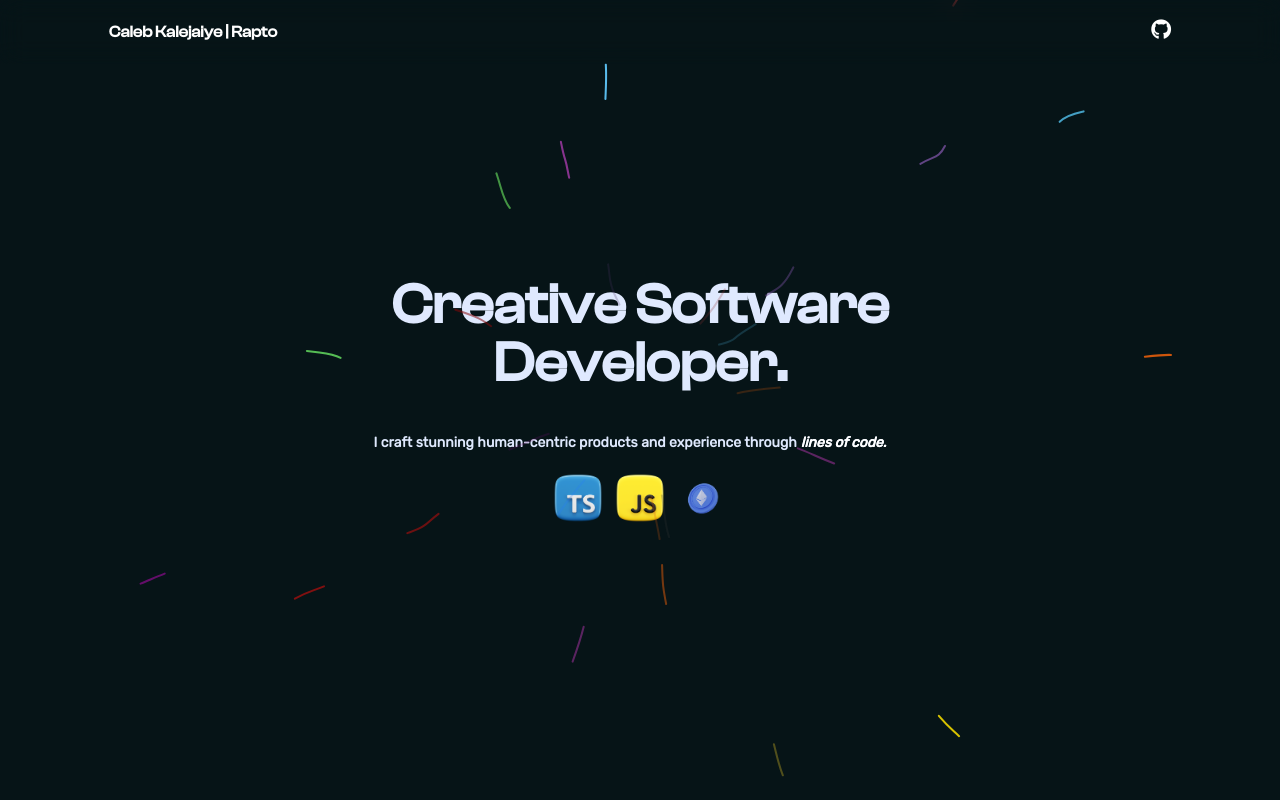
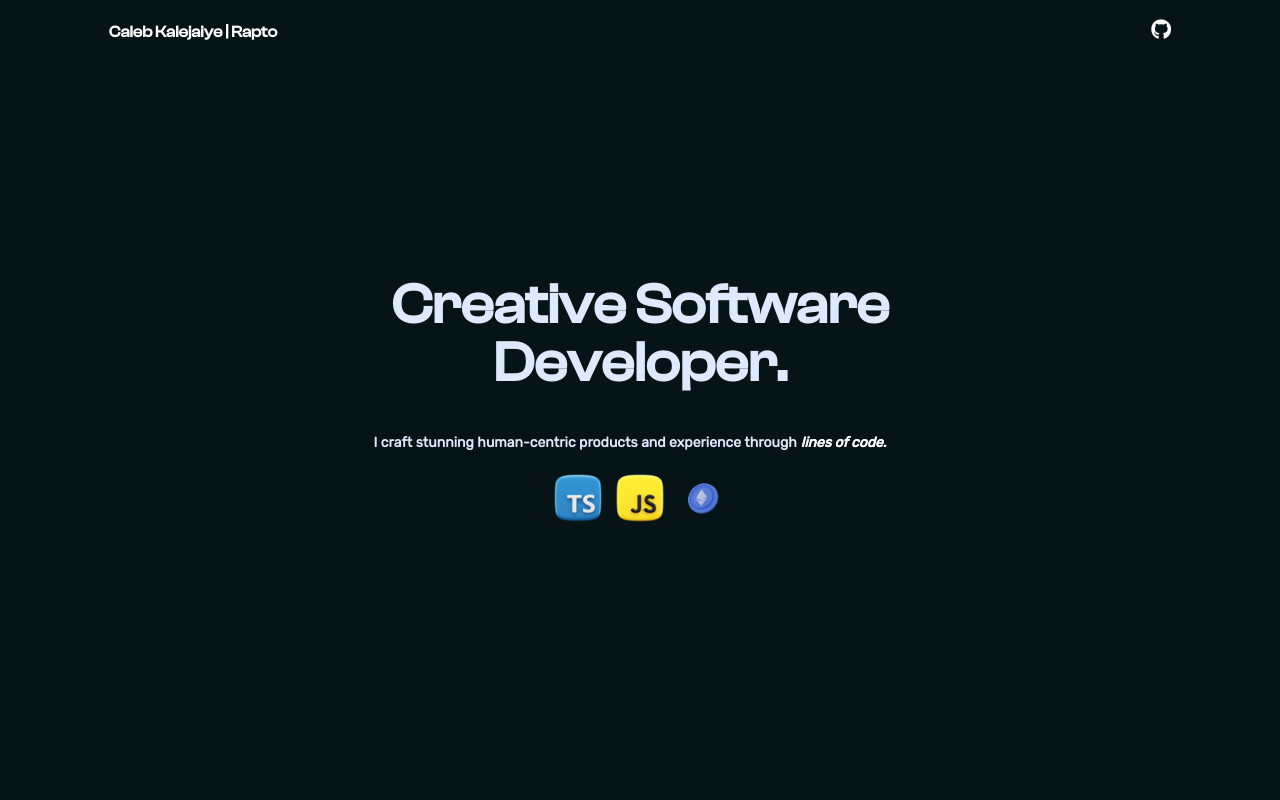
Before and after one commit to heyrapto/portfolio-, a React (Vite) app: page / in a window 1280 px wide. Shown: the top 800 px of the page. Built offline with nearby package versions, Linux system fonts and the light colour scheme.

Commit message:
major fixes

```diff
--- a/src/components/ui/animated-testimonials.tsx
+++ b/src/components/ui/animated-testimonials.tsx
@@ -83,7 +83,7 @@ export const AnimatedTestimonials = ({
                     width={400}
                     height={400}
                     draggable={false}
-                    className="h-full w-full rounded-3xl object-cover object-center md:w-[500px] w-[300px]"
+                    className="h-full rounded-3xl object-cover object-center md:w-[500px] w-[300px]"
                   />
                 </motion.div>
               ))}
--- a/src/pages/Home.tsx
+++ b/src/pages/Home.tsx
@@ -4,7 +4,6 @@ import { Ethereum, Javascript, Typescript } from "../models";
 const Hero = () => {
     return (
       <header className="my-[5.4rem] flex items-center justify-center relative overflow-hidden w-full md:mt-0 md:h-screen h-[80vh]">
-      <BackgroundLines>
         <div className="my_fixed_width md:flex justify-center items-center sm:pr-2 md:px-3 text-center">
           <div className="md:w-[52%] lg:w-[60%]">
             <h1 className="gradient_text text-[2.5rem] font-clash leading-[2.5rem] md:leading-[3.6rem] md:text-[3.5rem]">
@@ -79,7 +78,6 @@ const Hero = () => {
           {/*<HeroImage />*/}
 
         </div>
-        </BackgroundLines>
       </header>
     );
 };
```
